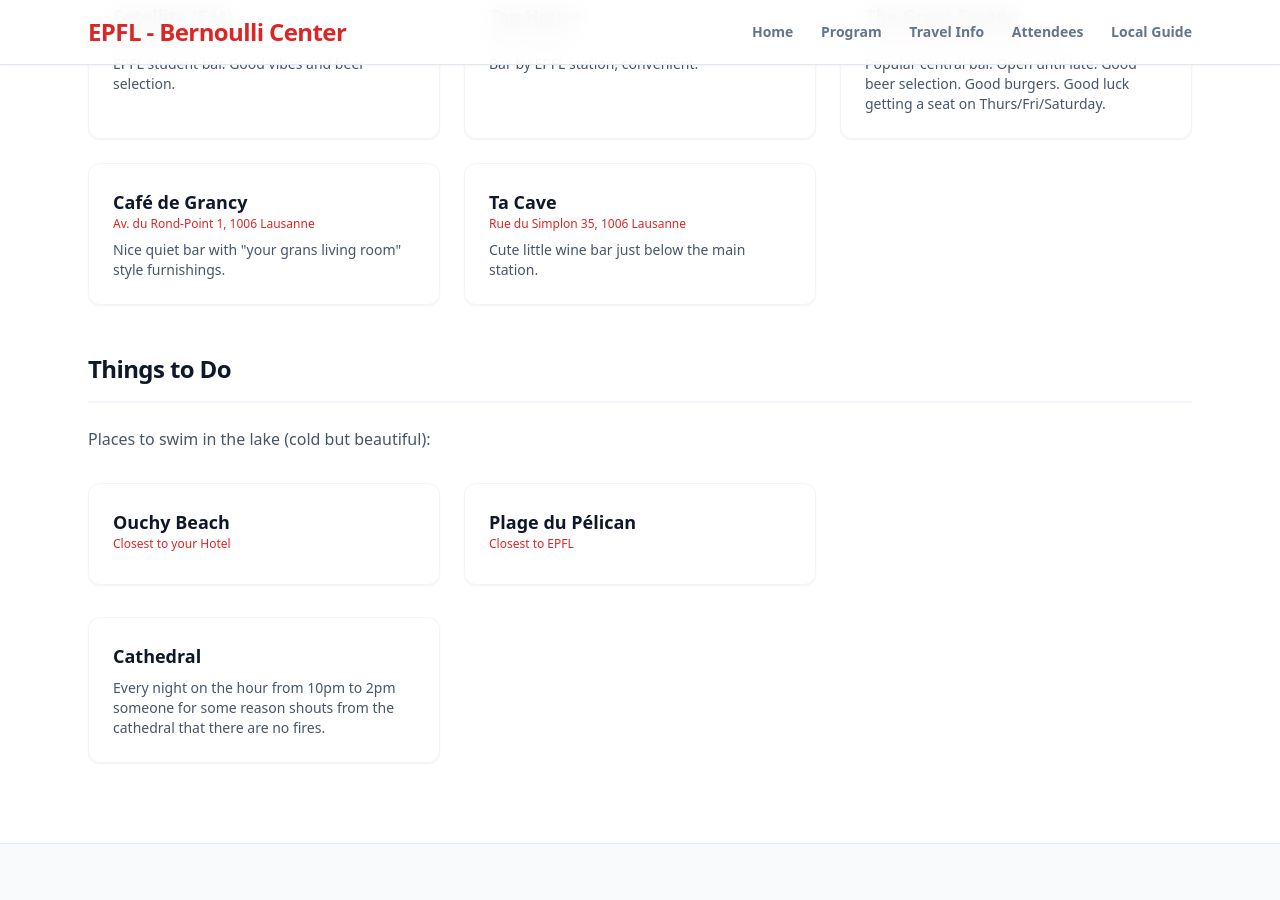
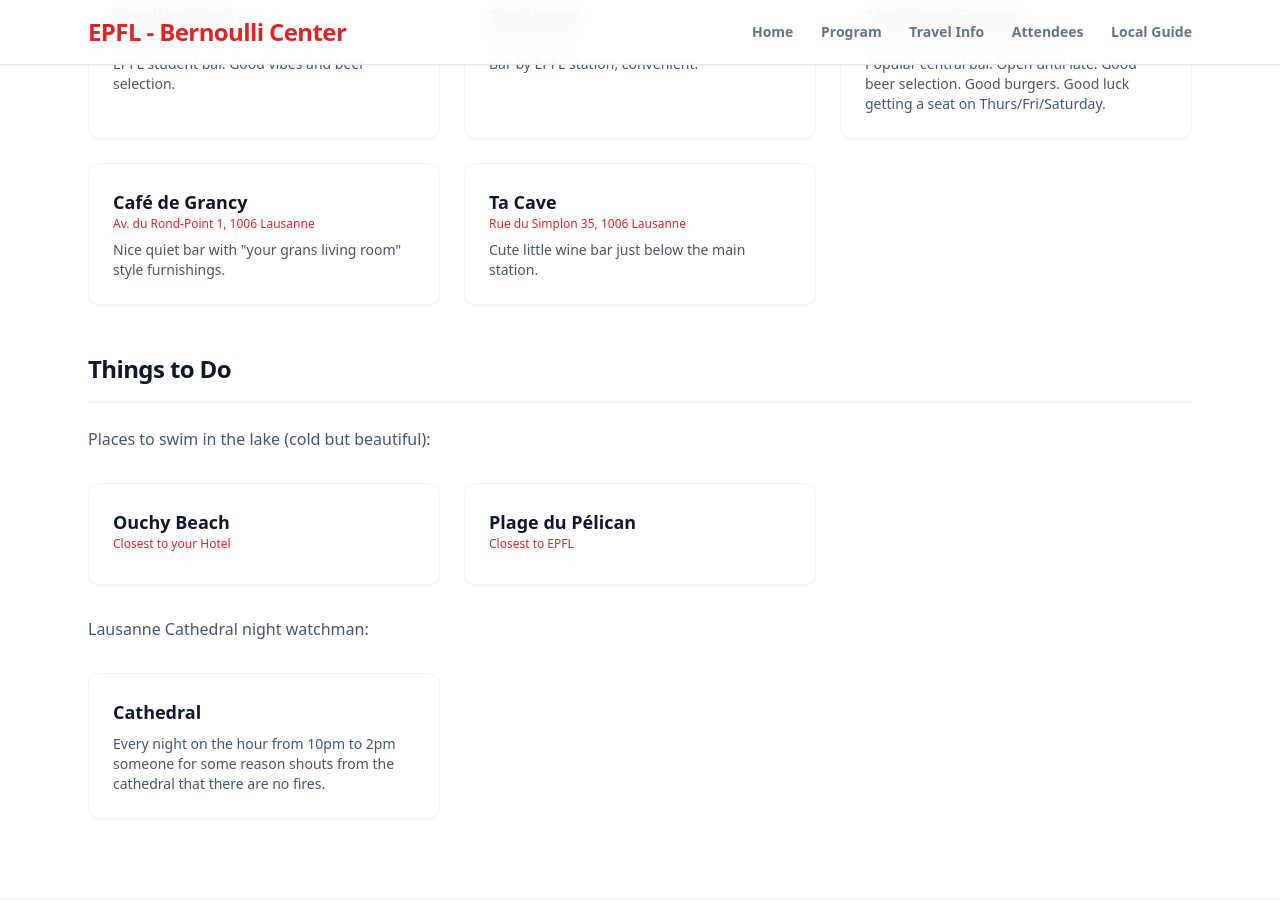
Before and after one commit to tomfparker/QIC-group-web, a Jekyll site: the page workshop2026/index.html, which Jekyll copies as it is, in a window 1280 px wide and 900 px high, scrolled down 5472 px. Built offline with Jekyll 4.4.1, drawn with Linux system fonts in a browser that asks for light colours; nearby versions of some CDN libraries; before the commit the page ends 6316 px from its top, so only the background shows below that.

```diff
--- a/workshop2026/index.html
+++ b/workshop2026/index.html
@@ -374,6 +374,7 @@
             </div>
 
             <h4 class="font-bold text-xl text-slate-800 mb-4"></h4>
+            <p class="text-slate-600 mb-8 font-medium">Lausanne Cathedral night watchman:</p>
             <div class="grid grid-cols-1 md:grid-cols-2 lg:grid-cols-3 gap-6">
                 <div class="bg-white p-6 rounded-xl shadow-sm border border-slate-100 flex flex-col">
                     <a href="https://www.lebendige-traditionen.ch/tradition/en/home/traditions/lausanne-cathedral-night-watchman.html" target="_blank" class="font-bold text-lg text-slate-900 hover:text-red-600 transition-colors">Cathedral</a>
```
